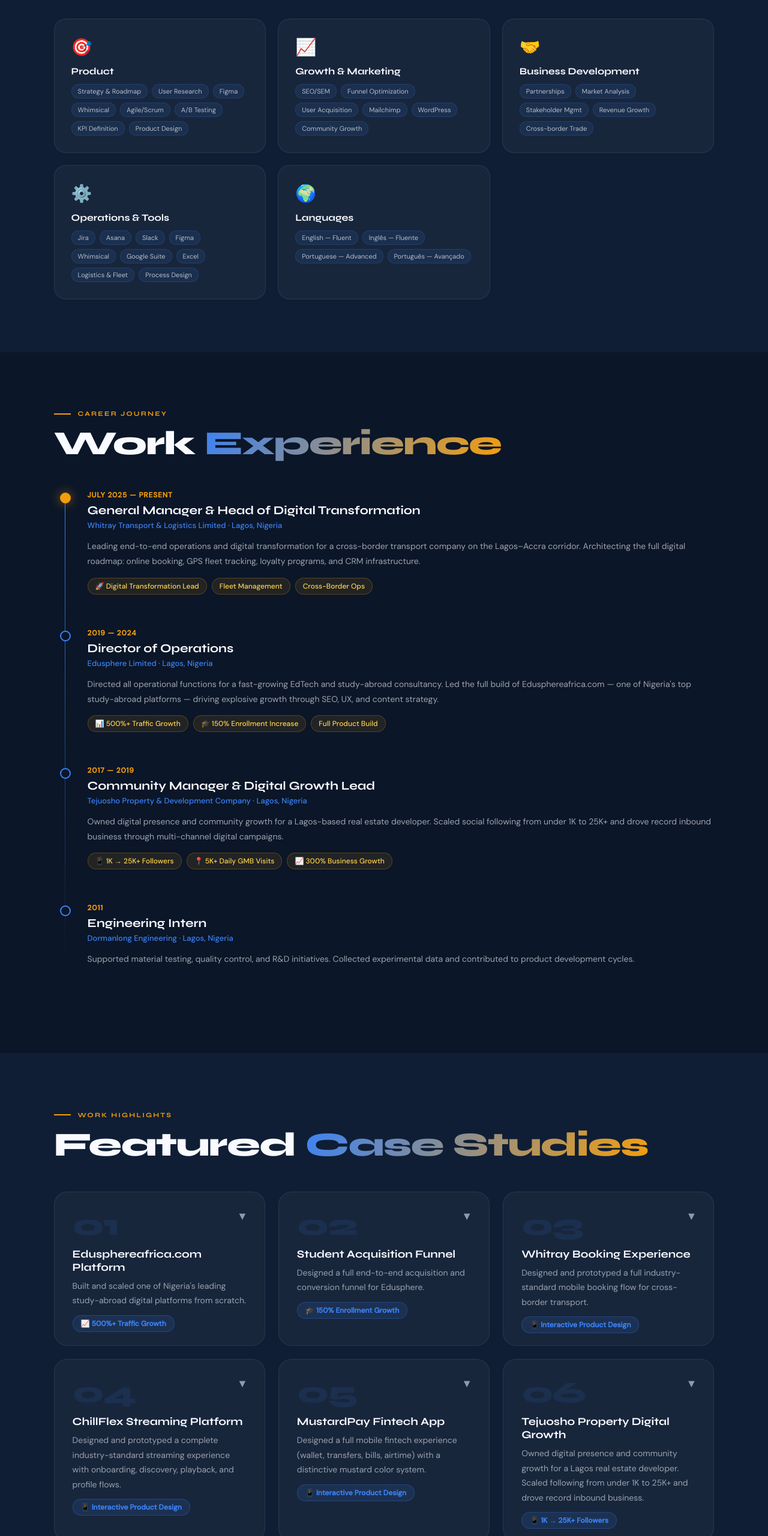
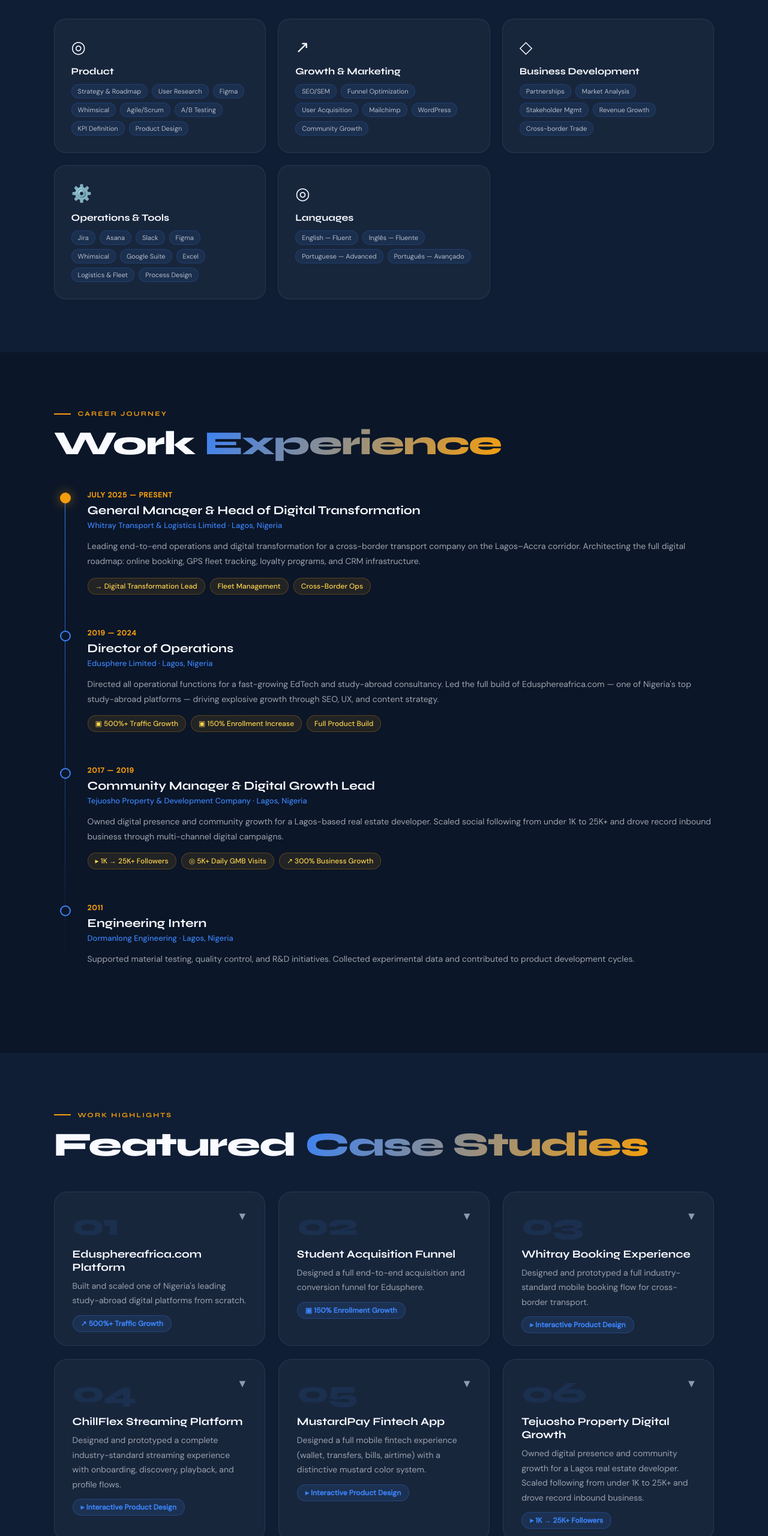
Before and after one commit to Naza-Product/Portfolio, a plain HTML site: page index.html in a window 1280 px wide. Shown: the part 1080-3640 px from the top of the page at 60% size. Drawn offline with Linux system fonts and the light colour scheme.

Commit message:
Update portfolio icons to minimalist symbols

```diff
--- a/index.html
+++ b/index.html
@@ -598,7 +598,7 @@
 
   <div class="skills-grid">
     <div class="skill-card">
-      <div class="sk-icon">🎯</div>
+      <div class="sk-icon">◎</div>
       <div class="sk-name" data-en>Product</div>
       <div class="sk-name" data-pt>Produto</div>
       <div class="sk-tags">
@@ -613,7 +613,7 @@
       </div>
     </div>
     <div class="skill-card">
-      <div class="sk-icon">📈</div>
+      <div class="sk-icon">↗</div>
       <div class="sk-name" data-en>Growth & Marketing</div>
       <div class="sk-name" data-pt>Crescimento & Marketing</div>
       <div class="sk-tags">
@@ -626,7 +626,7 @@
       </div>
     </div>
     <div class="skill-card">
-      <div class="sk-icon">🤝</div>
+      <div class="sk-icon">◇</div>
       <div class="sk-name" data-en>Business Development</div>
       <div class="sk-name" data-pt>Desenvolvimento de Negócios</div>
       <div class="sk-tags">
@@ -654,7 +654,7 @@
       </div>
     </div>
     <div class="skill-card">
-      <div class="sk-icon">🌍</div>
+      <div class="sk-icon">◎</div>
       <div class="sk-name" data-en>Languages</div>
       <div class="sk-name" data-pt>Idiomas</div>
       <div class="sk-tags">
@@ -685,8 +685,8 @@
       <div class="exp-txt" data-en>Leading end-to-end operations and digital transformation for a cross-border transport company on the Lagos–Accra corridor. Architecting the full digital roadmap: online booking, GPS fleet tracking, loyalty programs, and CRM infrastructure.</div>
       <div class="exp-txt" data-pt>Liderança das operações e da transformação digital de uma empresa de logística transfronteiriça no corredor Lagos–Accra. Desenvolvimento do roadmap digital completo: reservas online, rastreamento GPS, programas de fidelidade e CRM.</div>
       <div class="wins">
-        <span class="win" data-en>🚀 Digital Transformation Lead</span>
-        <span class="win" data-pt>🚀 Liderança de Transformação Digital</span>
+        <span class="win" data-en>→ Digital Transformation Lead</span>
+        <span class="win" data-pt>→ Liderança de Transformação Digital</span>
         <span class="win" data-en>Fleet Management</span>
         <span class="win" data-pt>Gestão de Frota</span>
         <span class="win" data-en>Cross-Border Ops</span>
@@ -703,8 +703,8 @@
       <div class="exp-txt" data-en>Directed all operational functions for a fast-growing EdTech and study-abroad consultancy. Led the full build of Edusphereafrica.com — one of Nigeria's top study-abroad platforms — driving explosive growth through SEO, UX, and content strategy.</div>
       <div class="exp-txt" data-pt>Gestão de todas as funções operacionais de uma consultoria EdTech em crescimento. Liderou a construção do Edusphereafrica.com — uma das principais plataformas de intercâmbio acadêmico da Nigéria — com crescimento expressivo via SEO, UX e estratégia de conteúdo.</div>
       <div class="wins">
-        <span class="win">📊 500%+ Traffic Growth</span>
-        <span class="win">🎓 150% Enrollment Increase</span>
+        <span class="win">▣ 500%+ Traffic Growth</span>
+        <span class="win">▣ 150% Enrollment Increase</span>
         <span class="win" data-en>Full Product Build</span>
         <span class="win" data-pt>Construção de Produto</span>
       </div>
@@ -719,9 +719,9 @@
       <div class="exp-txt" data-en>Owned digital presence and community growth for a Lagos-based real estate developer. Scaled social following from under 1K to 25K+ and drove record inbound business through multi-channel digital campaigns.</div>
       <div class="exp-txt" data-pt>Responsável pela presença digital e crescimento de comunidade de uma incorporadora em Lagos. Escalou seguidores de menos de 1K para 25K+ e impulsionou crescimento de negócios via campanhas digitais multicanal.</div>
       <div class="wins">
-        <span class="win">📱 1K → 25K+ Followers</span>
-        <span class="win">📍 5K+ Daily GMB Visits</span>
-        <span class="win">📈 300% Business Growth</span>
+        <span class="win">▸ 1K → 25K+ Followers</span>
+        <span class="win">◎ 5K+ Daily GMB Visits</span>
+        <span class="win">↗ 300% Business Growth</span>
       </div>
     </div>
 
@@ -752,7 +752,7 @@
         <div class="proj-title" data-pt>Plataforma Edusphereafrica.com</div>
         <div class="proj-desc" data-en>Built and scaled one of Nigeria's leading study-abroad digital platforms from scratch.</div>
         <div class="proj-desc" data-pt>Construção e escalonamento de uma das principais plataformas de intercâmbio acadêmico da Nigéria do zero.</div>
-        <span class="proj-tag">📈 500%+ Traffic Growth</span>
+        <span class="proj-tag">↗ 500%+ Traffic Growth</span>
       </div>
       <span class="chevron">▼</span>
       <div class="case-body">
@@ -786,7 +786,7 @@
         <div class="proj-title" data-pt>Funil de Captação de Alunos</div>
         <div class="proj-desc" data-en>Designed a full end-to-end acquisition and conversion funnel for Edusphere.</div>
         <div class="proj-desc" data-pt>Desenvolvimento de funil completo de aquisição e conversão para a Edusphere.</div>
-        <span class="proj-tag">🎓 150% Enrollment Growth</span>
+        <span class="proj-tag">▣ 150% Enrollment Growth</span>
       </div>
       <span class="chevron">▼</span>
       <div class="case-body">
@@ -820,7 +820,7 @@
         <div class="proj-title" data-pt>Experiência de Reservas Whitray</div>
         <div class="proj-desc" data-en>Designed and prototyped a full industry-standard mobile booking flow for cross-border transport.</div>
         <div class="proj-desc" data-pt>Desenhei e prototipei um fluxo completo de reservas mobile de padrão industrial para transporte transfronteiriço.</div>
-        <span class="proj-tag">📱 Interactive Product Design</span>
+        <span class="proj-tag">▸ Interactive Product Design</span>
       </div>
       <span class="chevron">▼</span>
       <div class="case-body">
@@ -846,7 +846,7 @@
         </div>
         <div style="margin-top:20px; text-align:center;">
           <a href="/whitray-full-booking.html" target="_blank" style="display:inline-flex; align-items:center; gap:8px; padding:12px 24px; background:var(--gold); color:var(--navy); border-radius:100px; text-decoration:none; font-weight:700; font-family:'Syne',sans-serif; font-size:13px;">
-            ▶ Open Interactive Prototype
+            ▸ Open Interactive Prototype
           </a>
         </div>
       </div>
@@ -859,7 +859,7 @@
         <div class="proj-title" data-pt>Plataforma de Streaming ChillFlex</div>
         <div class="proj-desc" data-en>Designed and prototyped a complete industry-standard streaming experience with onboarding, discovery, playback, and profile flows.</div>
         <div class="proj-desc" data-pt>Desenhei e prototipei uma experiência completa de streaming de padrão industrial com onboarding, descoberta, reprodução e perfil.</div>
-        <span class="proj-tag">📱 Interactive Product Design</span>
+        <span class="proj-tag">▸ Interactive Product Design</span>
       </div>
       <span class="chevron">▼</span>
       <div class="case-body">
@@ -885,7 +885,7 @@
         </div>
         <div style="margin-top:20px; text-align:center;">
           <a href="/chillflex-full.html" target="_blank" style="display:inline-flex; align-items:center; gap:8px; padding:12px 24px; background:var(--gold); color:var(--navy); border-radius:100px; text-decoration:none; font-weight:700; font-family:'Syne',sans-serif; font-size:13px;">
-            ▶ Open Interactive Prototype
+            ▸ Open Interactive Prototype
           </a>
           <p style="margin-top:8px; font-size:12px; color:var(--gray);">Full flow: Onboarding → Home → Explore → Video → Profile</p>
         </div>
@@ -900,7 +900,7 @@
         <div class="proj-title" data-pt>App Fintech MustardPay</div>
         <div class="proj-desc" data-en>Designed a full mobile fintech experience (wallet, transfers, bills, airtime) with a distinctive mustard color system.</div>
         <div class="proj-desc" data-pt>Desenhei uma experiência mobile fintech completa (carteira, transferências, contas, airtime) com sistema de cores mostarda.</div>
-        <span class="proj-tag">📱 Interactive Product Design</span>
+        <span class="proj-tag">▸ Interactive Product Design</span>
       </div>
       <span class="chevron">▼</span>
       <div class="case-body">
@@ -926,7 +926,7 @@
         </div>
         <div style="margin-top:20px; text-align:center;">
           <a href="/mustardpay-full.html" target="_blank" style="display:inline-flex; align-items:center; gap:8px; padding:12px 24px; background:var(--gold); color:var(--navy); border-radius:100px; text-decoration:none; font-weight:700; font-family:'Syne',sans-serif; font-size:13px;">
-            ▶ Open Interactive Prototype
+            ▸ Open Interactive Prototype
           </a>
           <p style="margin-top:8px; font-size:12px; color:var(--gray);">Wallet · Transfer · Bills · Profile</p>
         </div>
@@ -940,7 +940,7 @@
         <div class="proj-title" data-pt>Crescimento Digital Tejuosho Property</div>
         <div class="proj-desc" data-en>Owned digital presence and community growth for a Lagos real estate developer. Scaled following from under 1K to 25K+ and drove record inbound business.</div>
         <div class="proj-desc" data-pt>Responsável pela presença digital e crescimento de comunidade de uma incorporadora em Lagos. Escalou seguidores de menos de 1K para 25K+ e impulsionou negócios.</div>
-        <span class="proj-tag">📱 1K → 25K+ Followers</span>
+        <span class="proj-tag">▸ 1K → 25K+ Followers</span>
       </div>
       <span class="chevron">▼</span>
       <div class="case-body">
@@ -981,8 +981,8 @@
 
     <div class="contact-links">
       <a href="mailto:lovedayakunna@gmail.com" class="contact-link">✉️ lovedayakunna@gmail.com</a>
-      <a href="tel:+5519989867706" class="contact-link">📞 +55 19 98986 7706</a>
-      <a href="https://www.linkedin.com/in/lovedayakunna" target="_blank" class="contact-link">💼 LinkedIn</a>
+      <a href="tel:+5519989867706" class="contact-link">☎ +55 19 98986 7706</a>
+      <a href="https://www.linkedin.com/in/lovedayakunna" target="_blank" class="contact-link">▭ LinkedIn</a>
     </div>
   </div>
 </section>
```
